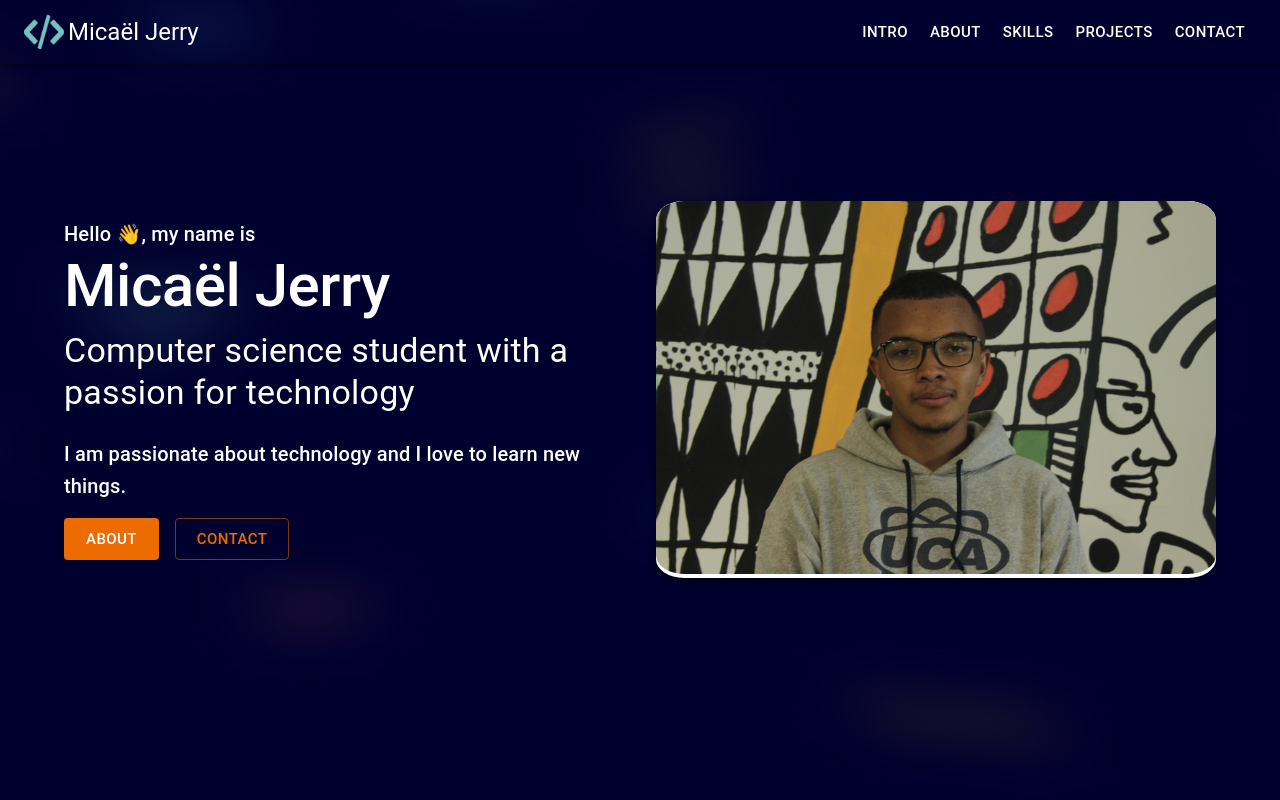
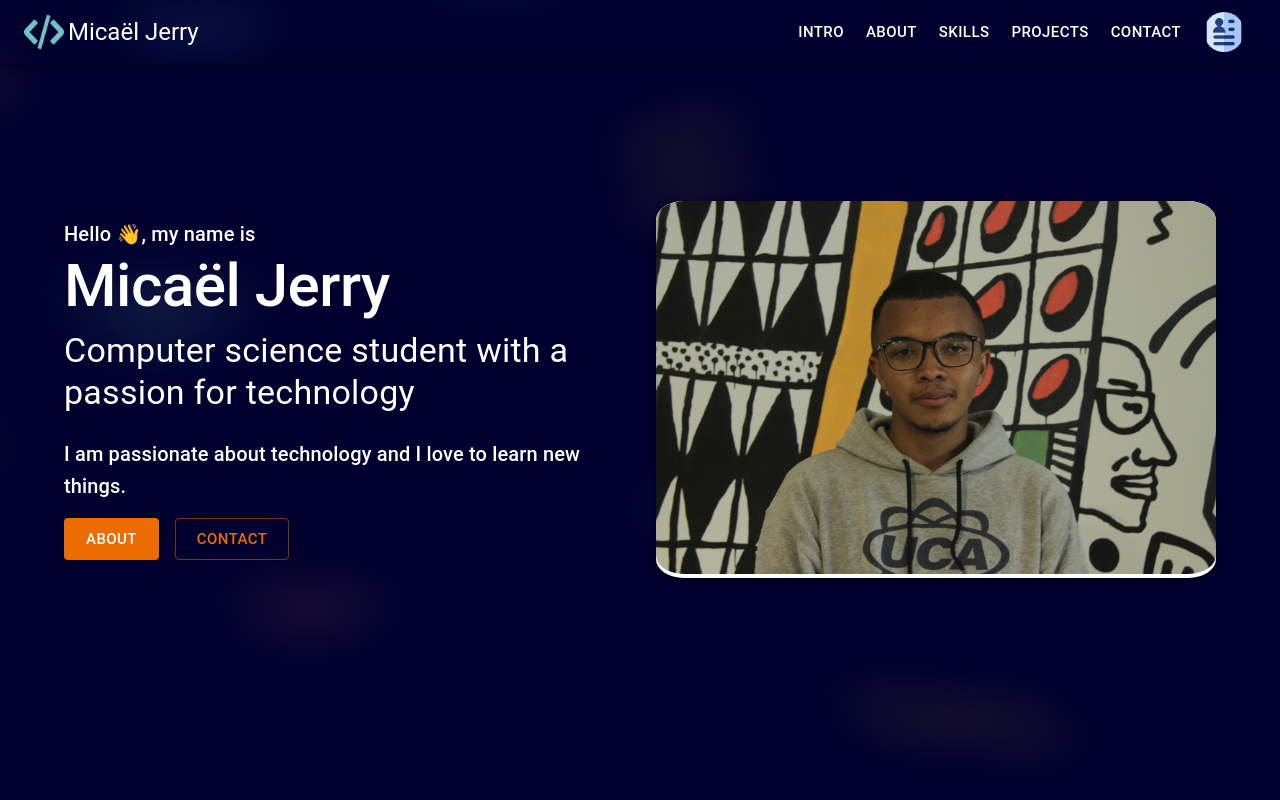
Before and after one commit to micael-jerry/portfolio-micael-jerry, a React (Vite) app: page / in a window 1280 px wide. Shown: the top 800 px of the page. Built offline with nearby package versions, Linux system fonts and the light colour scheme.

Commit message:
chore: add cv link button

```diff
--- a/src/assets/index.ts
+++ b/src/assets/index.ts
@@ -56,4 +56,5 @@ export const LOGO = {
 	python: new URL("./logo/python-logo.png", import.meta.url).href,
 	firebase: new URL("./logo/firebase-logo.png", import.meta.url).href,
 	next: new URL("./logo/next-js-logo.png", import.meta.url).href,
+	cv: new URL("./logo/cv-logo.png", import.meta.url).href
 };
--- a/src/components/Layout/NavMenu/NavMenu.tsx
+++ b/src/components/Layout/NavMenu/NavMenu.tsx
@@ -1,7 +1,9 @@
 import React from "react";
 import { SectionIdEnum } from "../../../types/sectionId/sectionId";
-import { Box, Button } from "@mui/material";
+import { Avatar, Box, Button } from "@mui/material";
 import AnchorLink from "react-anchor-link-smooth-scroll";
+import { ME } from "../../../constants/me";
+import { LOGO } from "../../../assets";
 
 const navigationItems = [
 	{
@@ -38,6 +40,9 @@ export const NavMenu: React.FC = () => {
 					</AnchorLink>
 				);
 			})}
+			<Button color="inherit" size="large" target="_blank" href={ME.link.cv}>
+				<Avatar src={LOGO.cv} alt="cv" />
+			</Button>
 		</Box>
 	);
 };
--- a/src/constants/me.ts
+++ b/src/constants/me.ts
@@ -7,6 +7,7 @@ export const ME = {
 		personal: "fidimalala.mj@gmail.com",
 	},
 	link: {
+		cv: "https://drive.google.com/file/d/1E1ls8bJ04RUFlFUc7wBbTqLpu-1aU7Iq/view?usp=sharing",
 		linkedIn: "https://www.linkedin.com/in/micael-jerry-fidimalala-78a32a278/",
 		github: "https://github.com/micael-jerry",
 		instagram: "https://www.instagram.com/mickael_jerry/",
```
Also changed, not shown: src/assets/logo/cv-logo.png (added).
